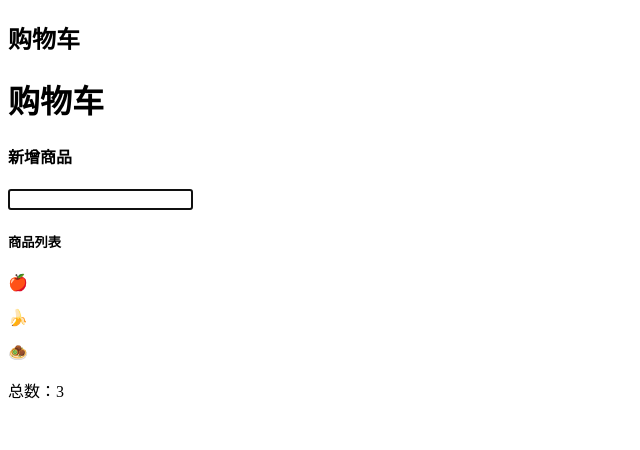
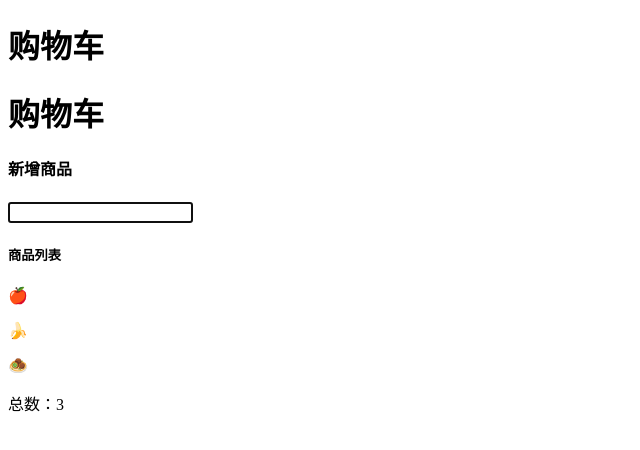
Before and after one commit to huangyul/vue-review, a Vue app: page / in a window 1280 px wide. Shown: the top 450 px of the page, without its empty margins (0-640 px from the left). Built offline with nearby package versions, Linux system fonts and the light colour scheme.

Commit message:
函数式组件

```diff
--- a/src/App.vue
+++ b/src/App.vue
@@ -4,7 +4,7 @@
       <template v-slot:title="{ title }">{{ title }}</template>
       新增成功！！
     </message>
-    <heading :level="2">{{ title }}</heading>
+    <heading :level="1" :title="title">{{ title }}</heading>
     <h1>{{ title }}</h1>
 
     <div>
```
Also changed, not shown: 1 other file (tests, documents, lock files or other folders).
